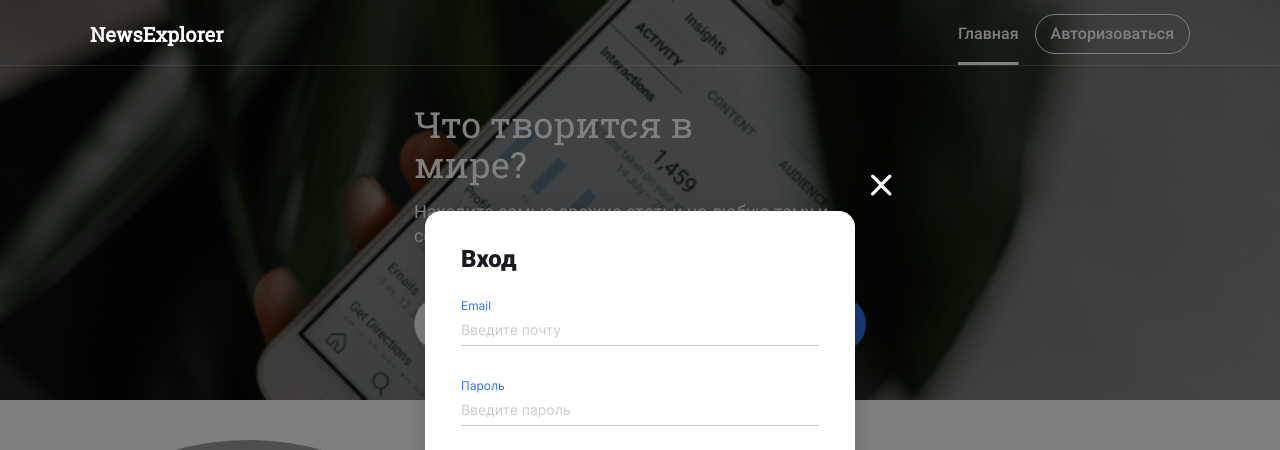
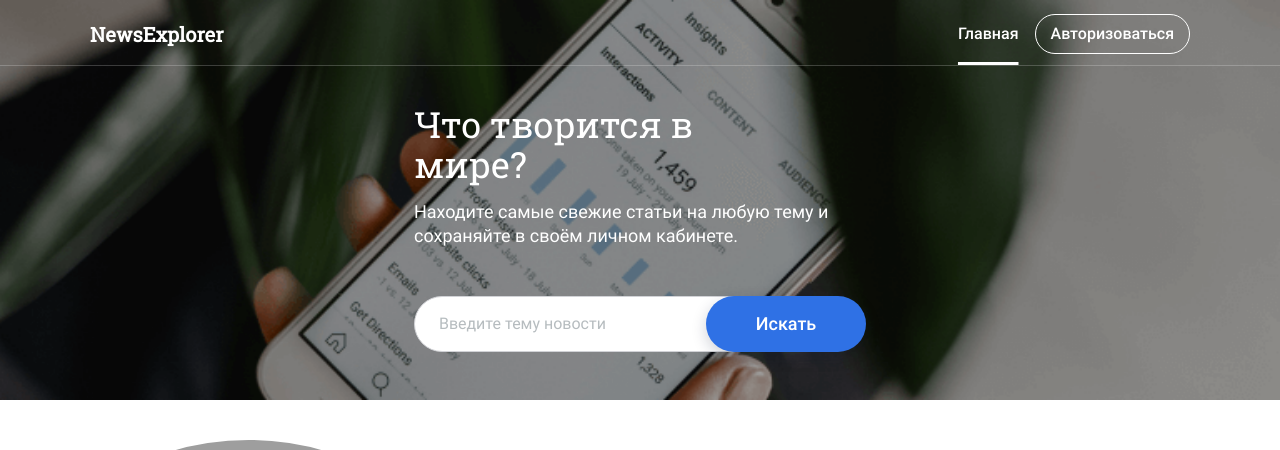
Before and after one commit to DNWD843/news-explorer-frontend, a React (Create React App) app: page / in a window 1280 px wide. Shown: the top 450 px of the page. Built offline with nearby package versions, Linux system fonts and the light colour scheme; grey boxes are pictures that could not be loaded.

Commit message:
v.1.1.0 history & login

```diff
--- a/src/components/App/App.js
+++ b/src/components/App/App.js
@@ -33,7 +33,7 @@ import {
   setSavedNewsToStorage,
   setTokenToStorage,
   setUserDataToStorage,
-} from '../../utils/storage';
+} from '../../utils/Storage';
 import { CurrentUserContext } from '../../contexts/CurrentUserContext';
 import { getArticlesFromNewsApi } from '../../utils/NewsApi';
 import {
@@ -381,10 +381,10 @@ function App() {
         setIsSearchDone(true);
       }
       setIsLoggedIn(true);
-    } else {
+    } else if (history.location.state) {
       setIsLoginPopupOpened(true);
     }
-  }, []);
+  }, [history]);
 
   return (
     <>
--- a/src/components/ProtectedRoute/ProtectedRoute.js
+++ b/src/components/ProtectedRoute/ProtectedRoute.js
@@ -12,7 +12,11 @@ import { MAIN } from '../../utils/routesMap';
  */
 const ProtectedRoute = ({ component: Component, ...props }) => {
   return (
-    <Route>{() => (props.isLoggedIn ? <Component {...props} /> : <Redirect to={MAIN} />)}</Route>
+    <Route>
+      {() =>
+        props.isLoggedIn ? <Component {...props} /> : <Redirect to={{ pathname: MAIN, state: 1 }} />
+      }
+    </Route>
   );
 };
 
--- a/src/utils/MainApi.js
+++ b/src/utils/MainApi.js
@@ -1,6 +1,6 @@
 import { BASE_URL } from '../configs';
 import * as PATH_TO from './endpoints';
-import { getTokenFromStorage } from './storage';
+import { getTokenFromStorage } from './Storage';
 
 /**
  * @module MainApi
```
